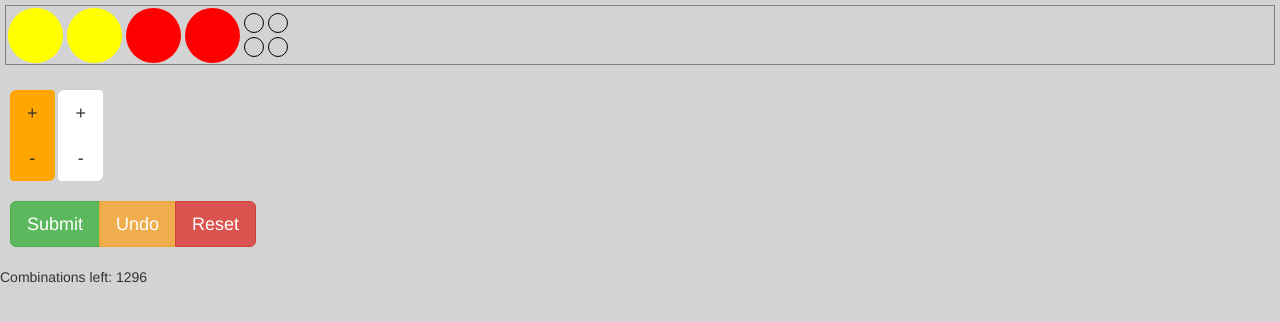
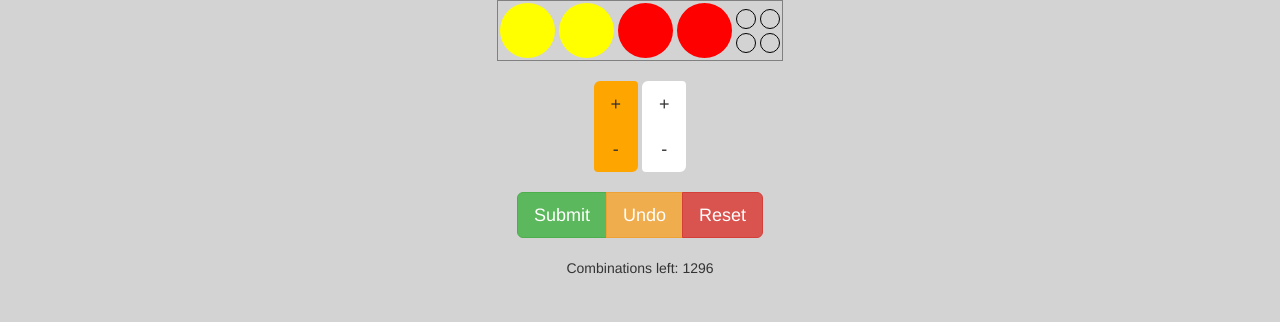
Before and after one commit to RikBoeykens/MastermindCheater, a plain HTML site: page www/index.html in a window 1280 px wide. Drawn offline with Linux system fonts and the light colour scheme.

Commit message:
Center CSS
Amended CSS to center everything

```diff
--- a/www/css/index.css
+++ b/www/css/index.css
@@ -33,13 +33,11 @@
     border-style: solid;
     border-width: thin;
 }
-#buttons{
-    margin-left:10px;
-}
 #pegs {
     height:60px;
     margin:5px;
-    display: flex;
+    display: table;
+    margin: 0 auto;
     align-items: center;
     border-style:solid;
     border-color: grey;
--- a/www/index.html
+++ b/www/index.html
@@ -6,7 +6,7 @@
         <title>Mastermind Cheater</title>
     </head>
     <body>
-        <div ng-controller="mastermindController">
+        <div ng-controller="mastermindController" class="text-center">
             <div>
                 <guess-directive guess="guess" ng-repeat="guess in guesses()" />
             </div>
```
